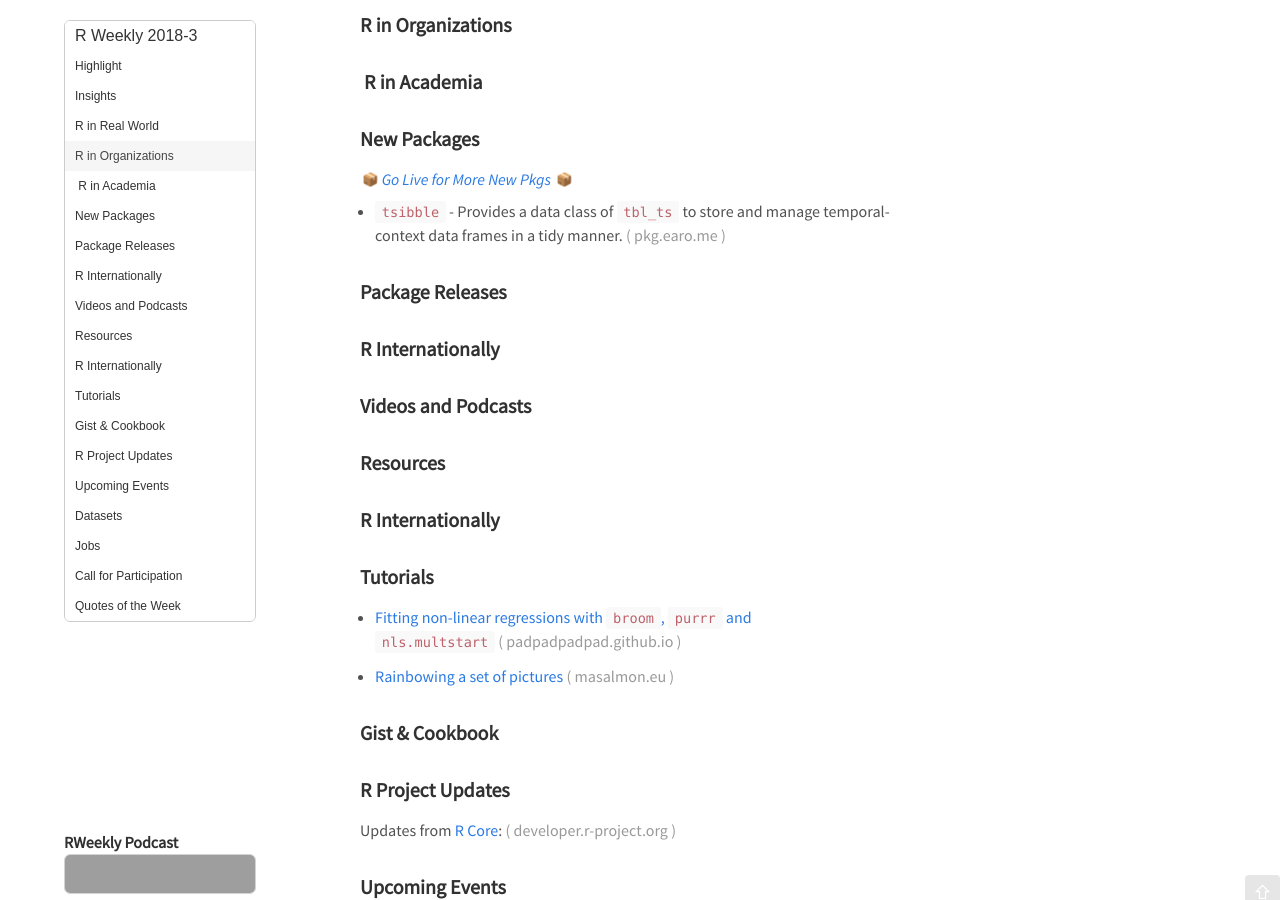
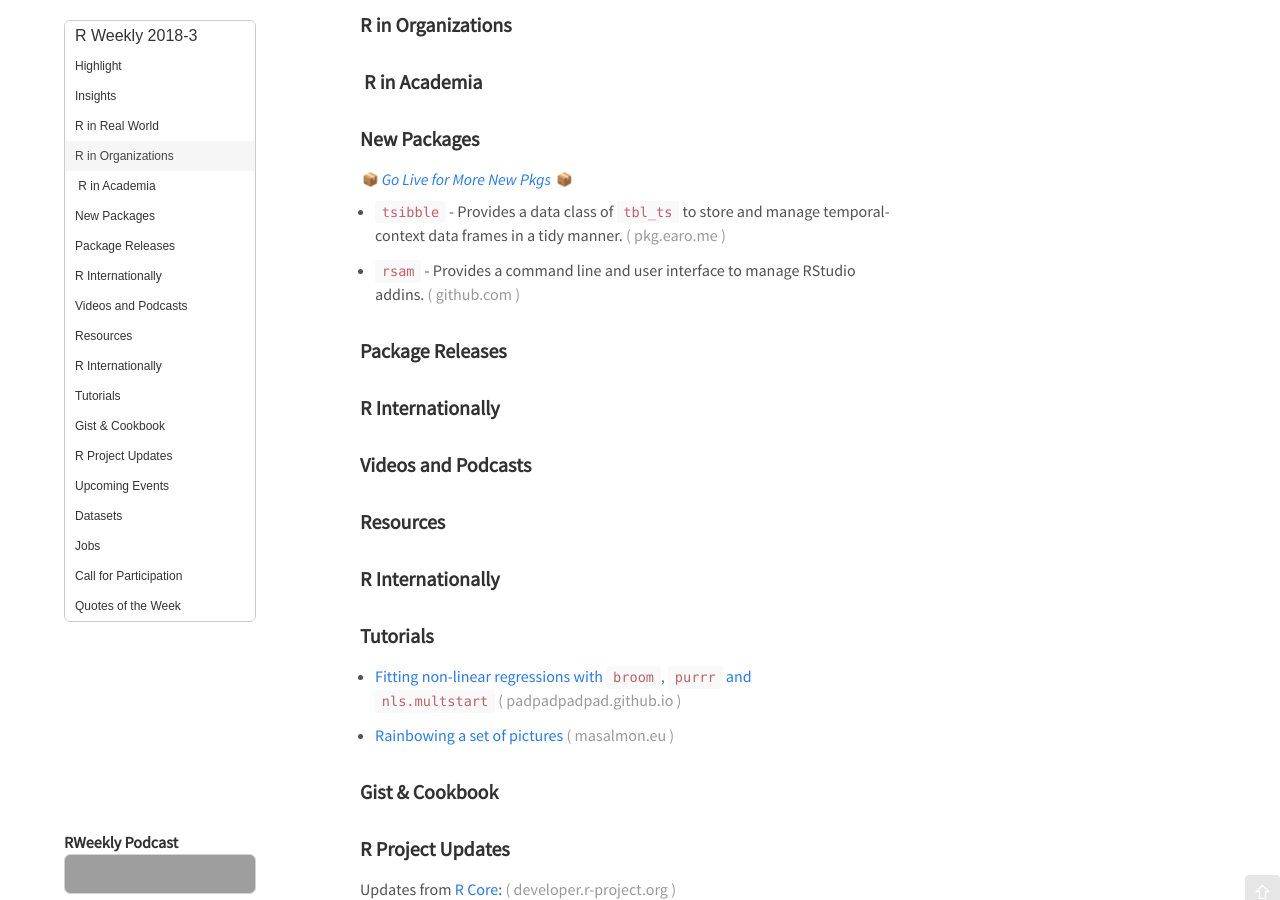
Before and after one commit to rweekly/rweekly.org, a Jekyll site: the page built from draft.md, in a window 1280 px wide and 900 px high, scrolled down 395 px. Built offline with Jekyll 4.4.1, drawn with Linux system fonts in a browser that asks for light colours; emoji names are drawn with the system emoji font; comment, search, counter and statistics services are not loaded; grey boxes are pictures that could not be loaded.

Commit message:
add rsam to new packages
Plus fix bullet list character

```diff
--- a/draft.md
+++ b/draft.md
@@ -37,7 +37,9 @@ Release Date: 2018-1-15
 
 <p class="added-hostname"><a href="https://rweekly.org/live" target="_blank" class="externalLink">📦 <i>Go Live for More New Pkgs</i> 📦</a></p>
 
-* [`tsibble`](http://pkg.earo.me/tsibble/index.html) - Provides a data class of `tbl_ts` to store and manage temporal-context data frames in a tidy manner.
++ [`tsibble`](http://pkg.earo.me/tsibble/index.html) - Provides a data class of `tbl_ts` to store and manage temporal-context data frames in a tidy manner.
+
++ [`rsam`](https://github.com/yonicd/rsam) - Provides a command line and user interface to manage RStudio addins.
 
 ### Package Releases
 
```
